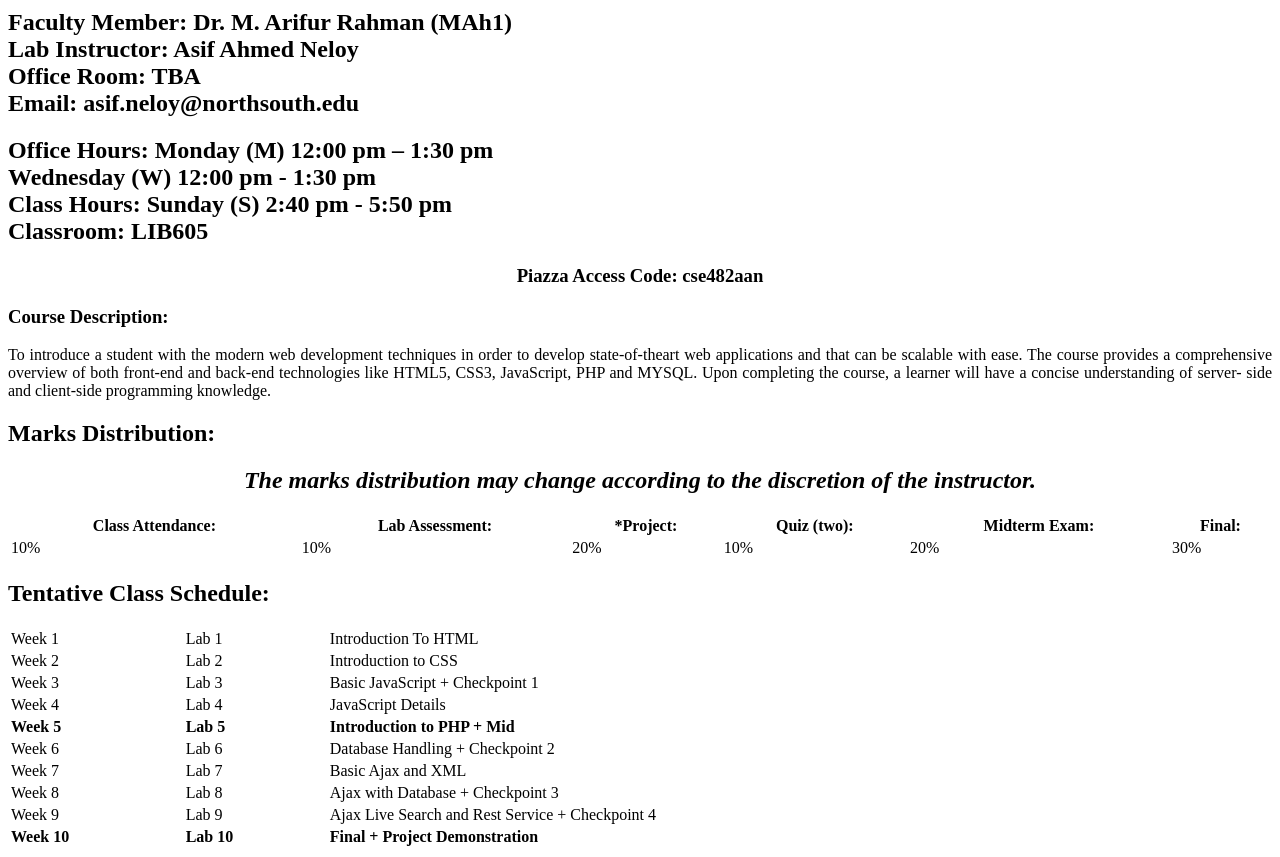
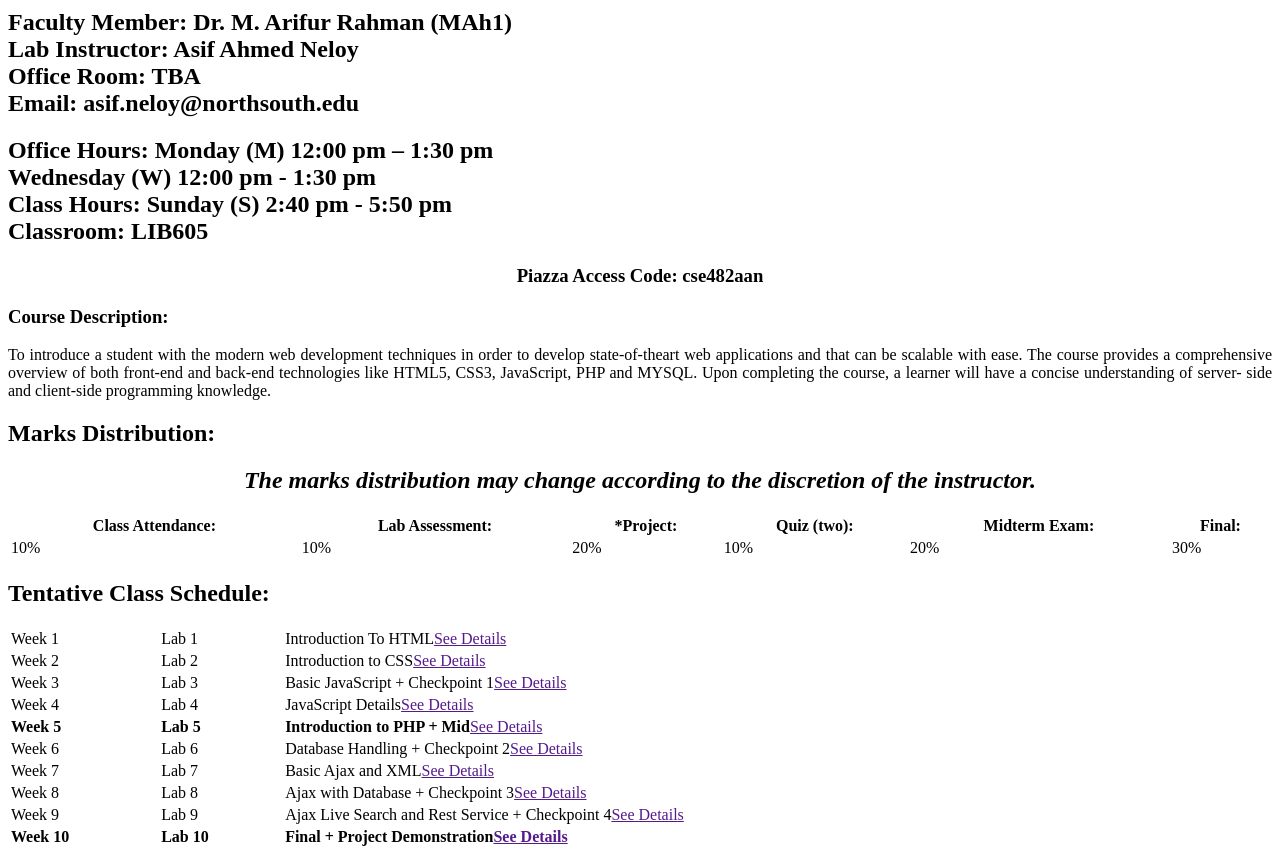
Before and after one commit to waasayanwar/waasayanwar.github.io, a plain HTML site: page index.html in a window 1280 px wide. Shown: the part 211-1068 px from the top of the page. Drawn offline with Linux system fonts and the light colour scheme.

Commit message:
Update index.html

```diff
--- a/index.html
+++ b/index.html
@@ -56,61 +56,61 @@ client-side programming knowledge.
   <tr>
     <td>Week 1</td>
     <td>Lab 1</td>
-    <td>Introduction To HTML</td>
+    <td>Introduction To HTML<a href="">See Details</a></td>
 
   </tr>
   <tr>
     <td>Week 2</td>
     <td>Lab 2</td>
-    <td>Introduction to CSS</td>
+    <td>Introduction to CSS<a href="">See Details</a></td>
 
   </tr>
   <tr>
     <td>Week 3</td>
     <td>Lab 3</td>
-    <td>Basic JavaScript + Checkpoint 1</td>
+    <td>Basic JavaScript + Checkpoint 1<a href="">See Details</a></td>
 
   </tr>
   <tr>
     <td>Week 4</td>
     <td>Lab 4</td>
-    <td>JavaScript Details</td>
+    <td>JavaScript Details<a href="">See Details</a></td>
 
   </tr>
   <tr>
     <td><strong>Week 5</strong></td>
     <td><strong>Lab 5</strong></td>
-    <td><strong>Introduction to PHP + Mid</strong></td>
+    <td><strong>Introduction to PHP + Mid</strong><a href="">See Details</a></td>
 
   </tr>
   <tr>
     <td>Week 6</td>
     <td>Lab 6</td>
-    <td>Database Handling + Checkpoint 2</td>
+    <td>Database Handling + Checkpoint 2<a href="">See Details</a></td>
 
   </tr>
 <tr>
     <td>Week 7</td>
     <td>Lab 7</td>
-    <td>Basic Ajax and XML</td>
+    <td>Basic Ajax and XML<a href="">See Details</a></td>
 
   </tr>
 <tr>
     <td>Week 8</td>
     <td>Lab 8</td>
-    <td>Ajax with Database + Checkpoint 3</td>
+    <td>Ajax with Database + Checkpoint 3<a href="">See Details</a></td>
 
   </tr>
 <tr>
     <td>Week 9</td>
     <td>Lab 9</td>
-    <td>Ajax Live Search and Rest Service + Checkpoint 4</td>
+    <td>Ajax Live Search and Rest Service + Checkpoint 4<a href="">See Details</a></td>
 
   </tr>
 <tr>
     <td><strong>Week 10</strong></td>
     <td><strong>Lab 10</strong></td>
-    <td><strong>Final + Project Demonstration</strong></td>
+    <td><strong>Final + Project Demonstration<a href="">See Details</a></strong></td>
 
   </tr>
 </table>
```
